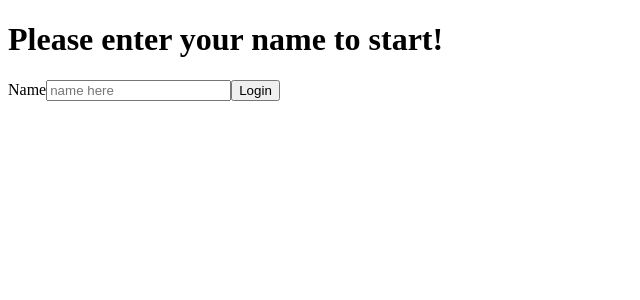
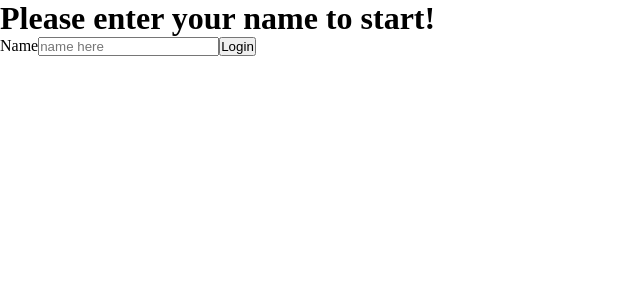
Before and after one commit to jonlld/the-amazing-math-machine, a React (Create React App) app: page / in a window 1280 px wide. Shown: the top 300 px of the page, without its empty margins (0-640 px from the left). Built offline with nearby package versions, Linux system fonts and the light colour scheme.

Commit message:
Add and import global css file

```diff
--- /dev/null
+++ b/src/index.css
@@ -0,0 +1,6 @@
+/* universal reset */
+* {
+  box-sizing: border-box;
+  margin: 0;
+  padding: 0;
+}
--- a/src/index.tsx
+++ b/src/index.tsx
@@ -1,6 +1,9 @@
 import React from "react";
 import ReactDOM from "react-dom/client";
 import App from "./App";
+
+// import global CSS here
+import "./index.css";
 
 const root = ReactDOM.createRoot(
   document.getElementById("root") as HTMLElement
```
